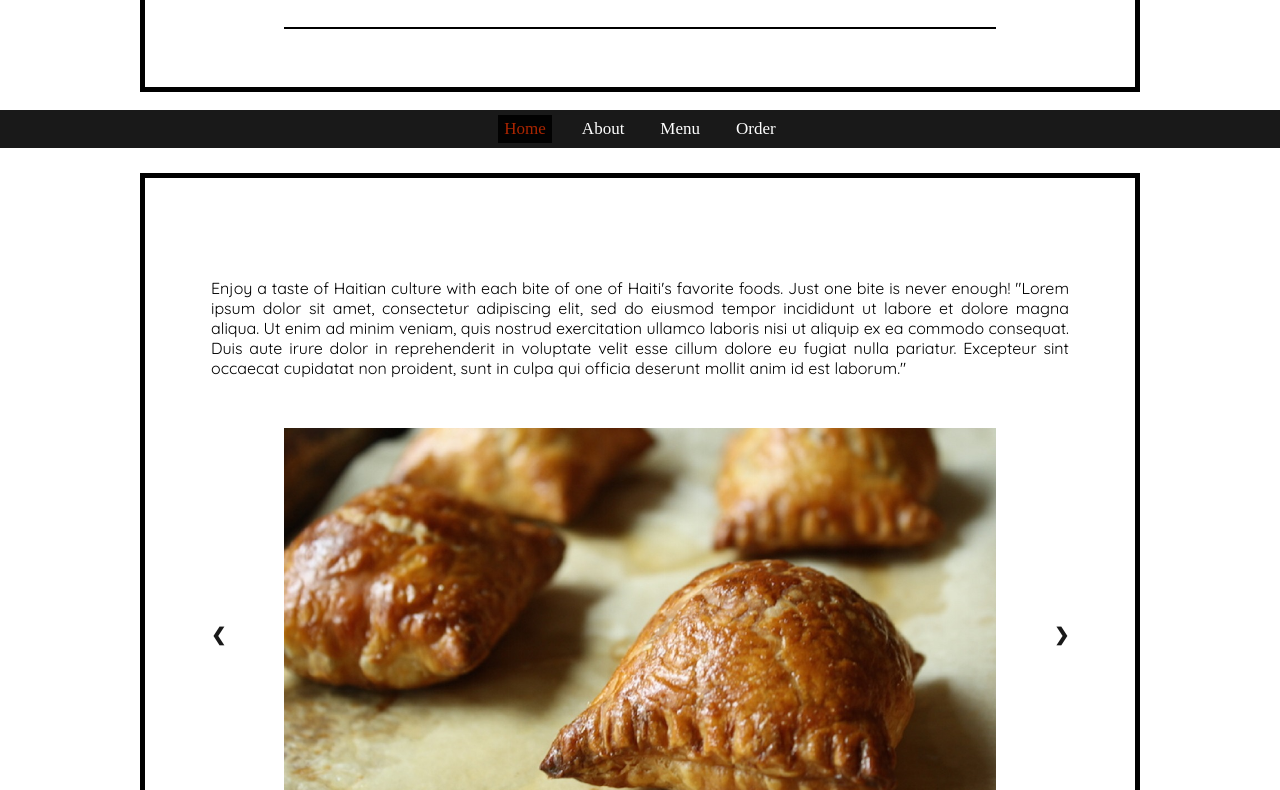
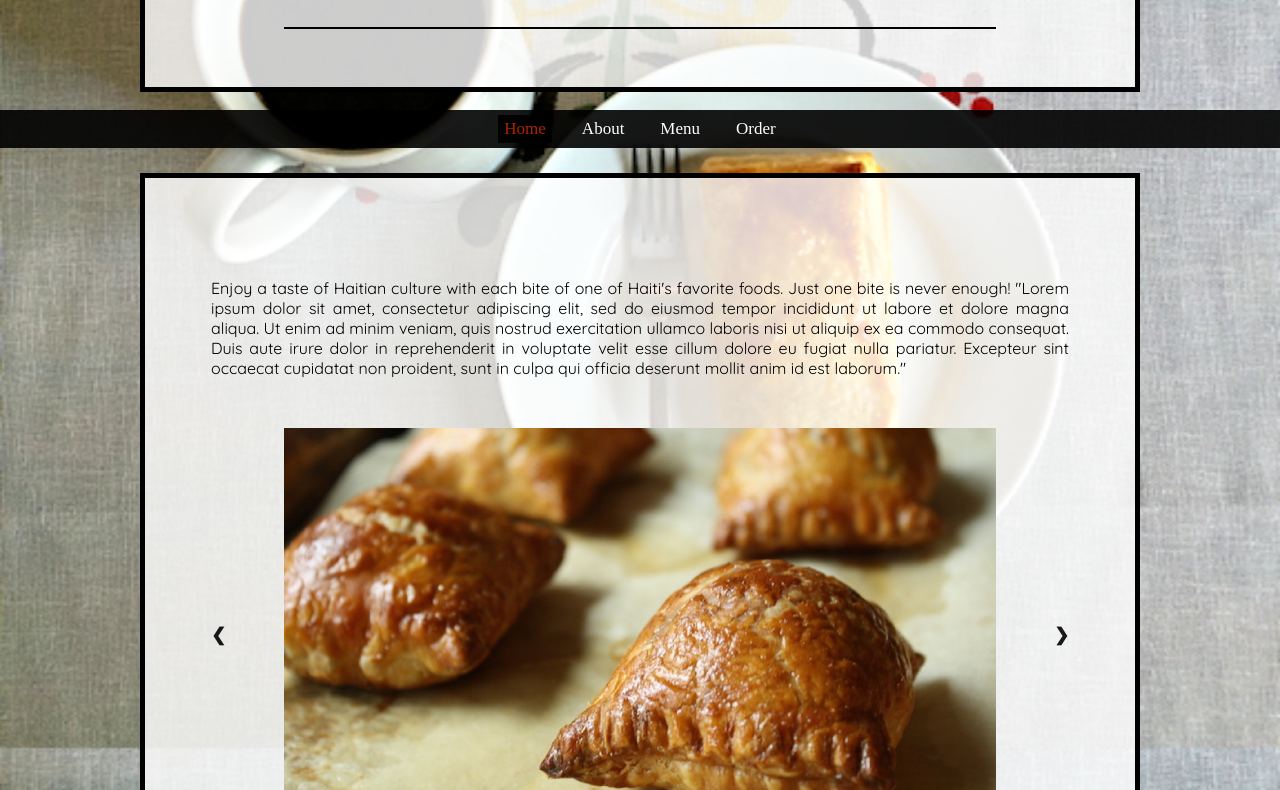
Before and after one commit to etienne-projects/angies, a plain HTML site: page index.html in a window 1280 px wide. Shown: the part 212-1002 px from the top of the page. Drawn offline with Linux system fonts and the light colour scheme.

Commit message:
styles bg img link

```diff
--- a/css/main.css
+++ b/css/main.css
@@ -5,16 +5,17 @@ html, body{
 }
 
 html{
-    background-image: url("images/patties5small.png");
+    background-image: url("../images/patties5small.png");
     background-repeat: no-repeat;
     background-attachment: fixed;
     background-position: center;
     background-size: cover;
+    background-color: antiquewhite;
 }
 body {
   position: relative;
   min-height: 100vh;
-  padding-bottom: 2.5rem;
+  padding-bottom: 6rem;
 }
 
 
```
